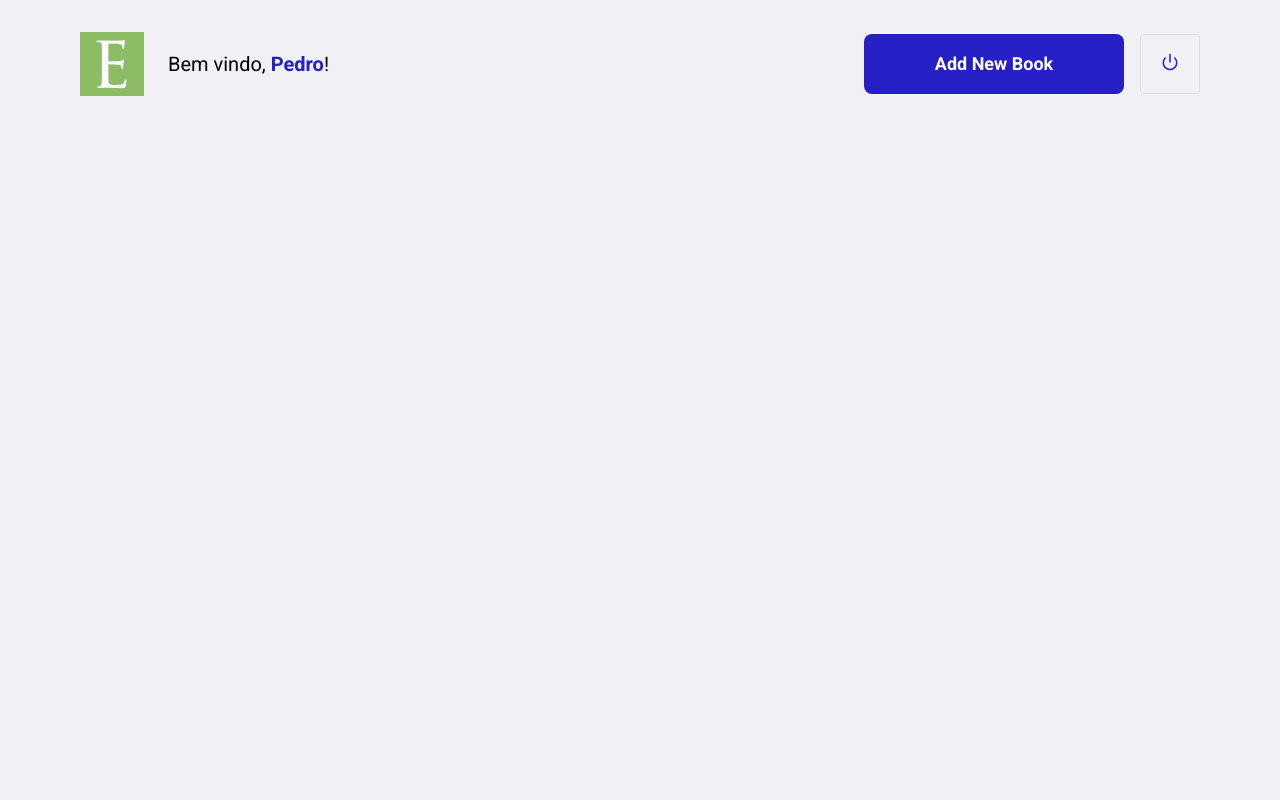
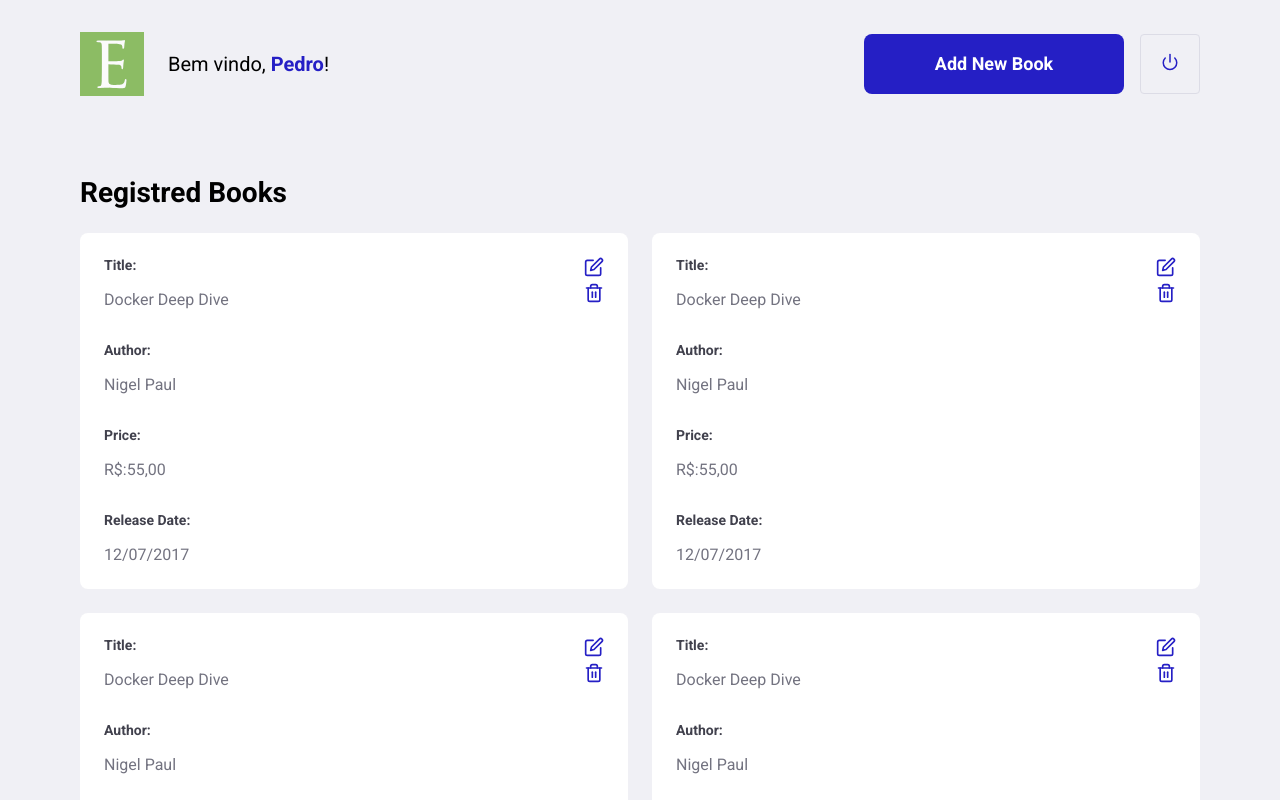
Before and after one commit to pedrofranq96/React-js-com-.net, a React (Create React App) app in the folder client/: page /books in a window 1280 px wide. Shown: the top 800 px of the page. Built offline with nearby package versions, Linux system fonts and the light colour scheme.

Commit message:
finalizando os detalhes da tela de books

```diff
--- a/client/src/pages/Books/index.js
+++ b/client/src/pages/Books/index.js
@@ -1,6 +1,6 @@
 import React from "react";
 import {Link} from 'react-router-dom';
-import {FiPower} from 'react-icons/fi'
+import {FiPower, FiEdit, FiTrash2} from 'react-icons/fi'
 
 import logoImage from '../../assets/logo.svg'
 import './styles.css';
@@ -15,5 +15,80 @@
                 <FiPower size={18} color="#251FC5"/>
             </button>
         </header>
+
+        <h1>Registred Books</h1>
+        <ul>
+            <li>
+                <strong>Title:</strong>
+                <p>Docker Deep Dive</p>
+                <strong>Author:</strong>
+                <p>Nigel Paul</p>
+                <strong>Price:</strong>
+                <p>R$:55,00</p>
+                <strong>Release Date:</strong>
+                <p>12/07/2017</p>
+
+                <button type="button">
+                    <FiEdit size={20} color="251FC5"/>
+                </button>
+                <button type="button">
+                    <FiTrash2 size={20} color="251FC5"/>
+                </button>
+            </li>
+
+            <li>
+                <strong>Title:</strong>
+                <p>Docker Deep Dive</p>
+                <strong>Author:</strong>
+                <p>Nigel Paul</p>
+                <strong>Price:</strong>
+                <p>R$:55,00</p>
+                <strong>Release Date:</strong>
+                <p>12/07/2017</p>
+
+                <button type="button">
+                    <FiEdit size={20} color="251FC5"/>
+                </button>
+                <button type="button">
+                    <FiTrash2 size={20} color="251FC5"/>
+                </button>
+            </li>
+
+            <li>
+                <strong>Title:</strong>
+                <p>Docker Deep Dive</p>
+                <strong>Author:</strong>
+                <p>Nigel Paul</p>
+                <strong>Price:</strong>
+                <p>R$:55,00</p>
+                <strong>Release Date:</strong>
+                <p>12/07/2017</p>
+
+                <button type="button">
+                    <FiEdit size={20} color="251FC5"/>
+                </button>
+                <button type="button">
+                    <FiTrash2 size={20} color="251FC5"/>
+                </button>
+            </li>
+
+            <li>
+                <strong>Title:</strong>
+                <p>Docker Deep Dive</p>
+                <strong>Author:</strong>
+                <p>Nigel Paul</p>
+                <strong>Price:</strong>
+                <p>R$:55,00</p>
+                <strong>Release Date:</strong>
+                <p>12/07/2017</p>
+
+                <button type="button">
+                    <FiEdit size={20} color="251FC5"/>
+                </button>
+                <button type="button">
+                    <FiTrash2 size={20} color="251FC5"/>
+                </button>
+            </li>
+        </ul>
     </div>
 }
--- a/client/src/pages/Books/styles.css
+++ b/client/src/pages/Books/styles.css
@@ -42,3 +42,55 @@
 .book-container header button:hover {
     border-color: #251FC5;
 }
+
+.book-container h1{
+    margin-top: 80px;
+    margin-bottom: 24px;
+}
+
+.book-container ul {
+    display: grid;
+    grid-template-columns: repeat(2, 1fr);
+    grid-gap: 24px;
+    list-style: none;
+}
+
+.book-container ul li {
+    background: #FFFF;
+    padding: 24px;
+    border-radius: 8px;
+    position: relative;
+}
+
+.book-container ul li button {
+    position: absolute;
+    right: 24px;
+    top: 24px;
+    border: 0;
+    background: transparent;
+
+}
+
+.book-container ul li button + button{
+    top: 50px;
+}
+
+.book-container ul li button:hover{
+    opacity: 0.8;
+}
+
+.book-container ul li strong{
+    display: block;
+    margin-bottom: 16px;
+    color: #41414D;
+}
+
+.book-container ul li p + strong{
+    margin-top: 32px;
+}
+
+.book-container ul li p{
+    color: #737380;
+    line-height: 21px;
+    font-size: 16px;
+}
```
